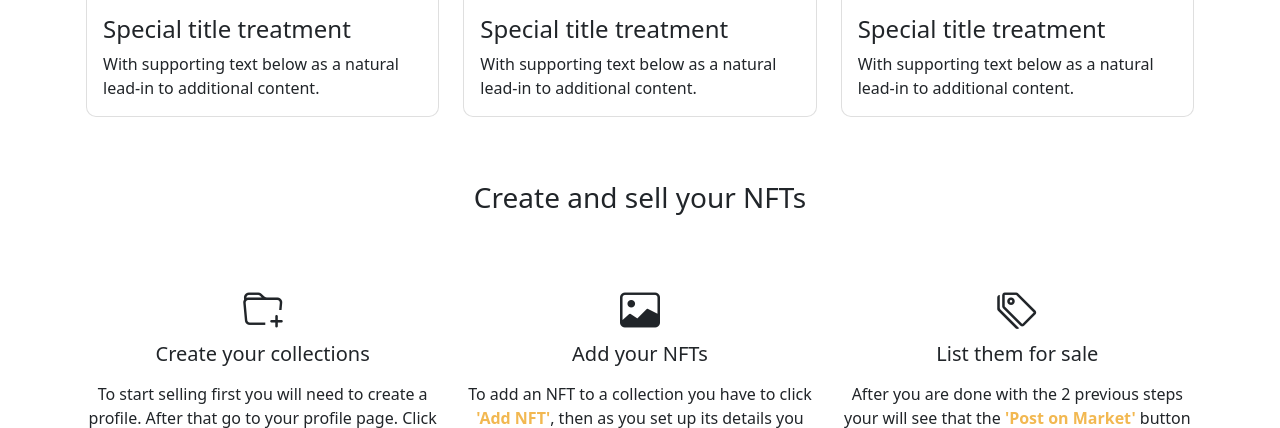
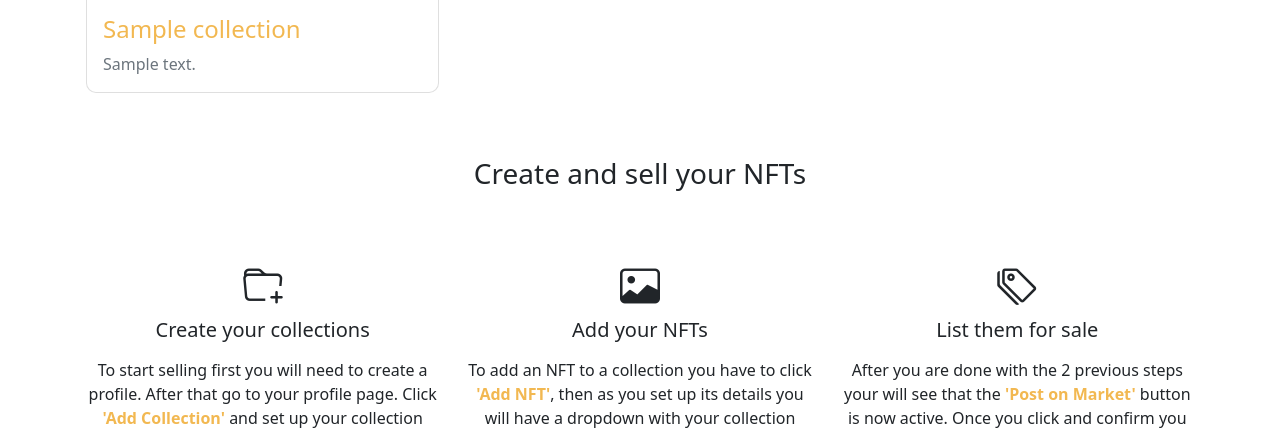
Before and after one commit to a-shiro/NFT-Themed-Marketplace, a Django app: page / in a window 1280 px wide. Shown: the part 939-1367 px from the top of the page. Run offline with Django 4.2, Linux system fonts and the light colour scheme; tables that the repository leaves empty hold one stand-in row (values such as "Sample post"); grey boxes marked "Sample" are stand-in pictures; some libraries are stand-ins or nearby versions.

Commit message:
Swapped hardcoded landing page content to dynamic

```diff
--- a/DesertTraders/web_generic_features/models.py
+++ b/DesertTraders/web_generic_features/models.py
@@ -45,6 +45,8 @@ class NFT(models.Model):
 
     MIN_QUANTITY_VALUE = 1
 
+    DEFAULT_LIKES_VALUE = 0
+
     title = models.CharField(
         max_length=TITLE_MAX_LEN,
     )
@@ -75,7 +77,9 @@ class NFT(models.Model):
         on_delete=models.CASCADE,
     )
 
-    likes = models.IntegerField()
+    likes = models.IntegerField(
+        default=DEFAULT_LIKES_VALUE
+    )
 
     class Meta:
         verbose_name = 'NFT'
--- a/DesertTraders/web_generic_features/views/main.py
+++ b/DesertTraders/web_generic_features/views/main.py
@@ -1,11 +1,27 @@
 from django.shortcuts import render
 from django.views import generic as generic_views
 
+from DesertTraders.web_generic_features.helpers import get_collections
 from DesertTraders.web_generic_features.mixins import SimpleStaticPageMixin
 
 
 class HomeView(generic_views.TemplateView):
     template_name = 'web_generic_features/main/home.html'
+
+    def get_context_data(self, **kwargs):
+        most_popular_collections = get_collections()
+
+        carousel_first_page = most_popular_collections[0:3]
+        carousel_second_page = most_popular_collections[3:6]
+        carousel_third_page = most_popular_collections[6:9]
+
+        context = super().get_context_data()
+
+        context['carousel_first_page'] = carousel_first_page
+        context['carousel_second_page'] = carousel_second_page
+        context['carousel_third_page'] = carousel_third_page
+
+        return context
 
 
 class PrivacyPolicyView(generic_views.TemplateView, SimpleStaticPageMixin):
--- a/templates/web_generic_features/main/home.html
+++ b/templates/web_generic_features/main/home.html
@@ -148,130 +148,188 @@
                     <i class="bi bi-arrow-right"></i>
                 </a>
             </div>
+
             <div class="col-12">
                 <div id="main-carousel" class="carousel slide" data-ride="carousel">
                     <div class="carousel-inner">
                         <div class="carousel-item active">
                             <div class="row">
+                                {% for collection in carousel_first_page %}
+                                    {% if forloop.counter == 1 %}
                                         <div class="col-md-6 col-lg-4 mb-3">
                                             <div class="card" style="border-radius: 10px">
-                                        <img class="custom-img-height-carousel" style="border-radius: 10px 10px 0 0;"
+                                                <img class="custom-img-height-carousel"
+                                                     style="border-radius: 10px 10px 0 0;"
                                                      alt="100%x280"
-                                             src="https://media.newyorker.com/photos/61016c1c7a2a603b3075c7b8/master
-                                             /pass/chayka-boredapeclub.jpg">
+                                                     src="{{ collection.image.url }}">
                                                 <div class="card-body">
-                                            <h4 class="card-title">Special title treatment</h4>
-                                            <p class="card-text">With supporting text below as a natural lead-in to
-                                                additional content.</p>
+                                                    <h4 class="card-title" style="color: #F2B851">
+                                                        {{ collection.title|truncatechars:25 }}
+                                                    </h4>
+                                                    <p class="card-text text-secondary" title="{{ collection.description }}">
+                                                        {{ collection.description|truncatechars:40 }}
+                                                    </p>
                                                 </div>
                                             </div>
                                         </div>
+                                    {% endif %}
+                                    {% if forloop.counter == 2 %}
                                         <div class="col-md-6 col-lg-4 d-none d-md-block mb-3">
                                             <div class="card" style="border-radius: 10px">
-                                        <img class="custom-img-height-carousel" style="border-radius: 10px 10px 0 0;"
+                                                <img class="custom-img-height-carousel"
+                                                     style="border-radius: 10px 10px 0 0;"
                                                      alt="100%x280"
-                                             src="https://static.news.bitcoin.com/wp-content/uploads/2021/08/cryptopunks-nft-collection-joins-axie-infinity-and-opensea-by-hitting-1-billion-in-sales.jpg">
+                                                     src="{{ collection.image.url }}">
                                                 <div class="card-body">
-                                            <h4 class="card-title">Special title treatment</h4>
-                                            <p class="card-text">With supporting text below as a natural lead-in to
-                                                additional content.</p>
+                                                    <h4 class="card-title" style="color: #F2B851">
+                                                        {{ collection.title|truncatechars:25 }}
+                                                    </h4>
+                                                    <p class="card-text text-secondary" title="{{ collection.description }}">
+                                                        {{ collection.description|truncatechars:40 }}
+                                                    </p>
                                                 </div>
                                             </div>
                                         </div>
+                                    {% endif %}
+                                    {% if forloop.counter == 3 %}
                                         <div class="col-lg-4 d-none d-lg-block mb-3">
                                             <div class="card" style="border-radius: 10px">
-                                        <img class="custom-img-height-carousel" style="border-radius: 10px 10px 0 0;"
+                                                <img class="custom-img-height-carousel"
+                                                     style="border-radius: 10px 10px 0 0;"
                                                      alt="100%x280"
-                                             src="https://fiverr-res.cloudinary.com/images/q_auto,f_auto/gigs/221256663/original/e825a3823b7b7e36de29fdd739497ea4c35ef211/create-a-10-000-nft-collection.png">
+                                                     src="{{ collection.image.url }}">
                                                 <div class="card-body">
-                                            <h4 class="card-title">Special title treatment</h4>
-                                            <p class="card-text">With supporting text below as a natural lead-in to
-                                                additional content.</p>
+                                                    <h4 class="card-title" style="color: #F2B851">
+                                                        {{ collection.title|truncatechars:25 }}
+                                                    </h4>
+                                                    <p class="card-text text-secondary" title="{{ collection.description }}">
+                                                        {{ collection.description|truncatechars:40 }}
+                                                    </p>
                                                 </div>
                                             </div>
                                         </div>
+                                    {% endif %}
+                                {% endfor %}
                             </div>
                         </div>
                         <div class="carousel-item">
                             <div class="row">
+                                {% for collection in carousel_second_page %}
+                                    {% if forloop.counter == 1 %}
                                         <div class="col-md-6 col-lg-4 mb-3">
                                             <div class="card" style="border-radius: 10px">
-                                        <img class="custom-img-height-carousel" style="border-radius: 10px 10px 0 0;"
+                                                <img class="custom-img-height-carousel"
+                                                     style="border-radius: 10px 10px 0 0;"
                                                      alt="100%x280"
-                                             src="https://global-uploads.webflow.com/5fad86e2327507cecea2d5e8/616d90399c2eef11e2cd360c_31cEP4m6QkLiewvUfioXLvHzZp7eBPb5hdPzD4icmbzuzlBpuytQJehhtWj2wp9HejXNgXVyompt16cXEAgULYEz4bmrR9oWLT4N63IVYwJaoj0sLxtM3aldxFmDwRFI1F5tYcEq%3Ds0.png">
+                                                     src="{{ collection.image.url }}">
                                                 <div class="card-body">
-                                            <h4 class="card-title">Special title treatment</h4>
-                                            <p class="card-text">With supporting text below as a natural lead-in to
-                                                additional content.</p>
+                                                    <h4 class="card-title" style="color: #F2B851">
+                                                        {{ collection.title|truncatechars:25 }}
+                                                    </h4>
+                                                    <p class="card-text text-secondary" title="{{ collection.description }}">
+                                                        {{ collection.description|truncatechars:40 }}
+                                                    </p>
                                                 </div>
                                             </div>
                                         </div>
+                                    {% endif %}
+                                    {% if forloop.counter == 2 %}
                                         <div class="col-md-6 col-lg-4 d-none d-md-block mb-3">
                                             <div class="card" style="border-radius: 10px">
-                                        <img class="custom-img-height-carousel" style="border-radius: 10px 10px 0 0;"
+                                                <img class="custom-img-height-carousel"
+                                                     style="border-radius: 10px 10px 0 0;"
                                                      alt="100%x280"
-                                             src="https://itsblockchain.com/wp-content/uploads/2021/09/og-image.png">
+                                                     src="{{ collection.image.url }}">
                                                 <div class="card-body">
-                                            <h4 class="card-title">Special title treatment</h4>
-                                            <p class="card-text">With supporting text below as a natural lead-in to
-                                                additional content.</p>
+                                                    <h4 class="card-title" style="color: #F2B851">
+                                                        {{ collection.title|truncatechars:25 }}
+                                                    </h4>
+                                                    <p class="card-text text-secondary" title="{{ collection.description }}">
+                                                        {{ collection.description|truncatechars:40 }}
+                                                    </p>
                                                 </div>
                                             </div>
                                         </div>
+                                    {% endif %}
+                                    {% if forloop.counter == 3 %}
                                         <div class="col-lg-4 d-none d-lg-block mb-3">
                                             <div class="card" style="border-radius: 10px">
-                                        <img class="custom-img-height-carousel" style="border-radius: 10px 10px 0 0;"
+                                                <img class="custom-img-height-carousel"
+                                                     style="border-radius: 10px 10px 0 0;"
                                                      alt="100%x280"
-                                             src="https://media-exp1.licdn.com/dms/image/C4D12AQG3g9IDjrq9Mw/article-cover_image-shrink_600_2000/0/1646069285361?e=1652313600&v=beta&t=jpnnnzWV5w9PzuCVgLymexMCsWxDGtz8Tc7OLRC_WaQ">
+                                                     src="{{ collection.image.url }}">
                                                 <div class="card-body">
-                                            <h4 class="card-title">Special title treatment</h4>
-                                            <p class="card-text">With supporting text below as a natural lead-in to
-                                                additional content.</p>
+                                                    <h4 class="card-title" style="color: #F2B851">
+                                                        {{ collection.title|truncatechars:25 }}
+                                                    </h4>
+                                                    <p class="card-text text-secondary" title="{{ collection.description }}">
+                                                        {{ collection.description|truncatechars:40 }}
+                                                    </p>
                                                 </div>
                                             </div>
                                         </div>
+                                    {% endif %}
+                                {% endfor %}
                             </div>
                         </div>
                         <div class="carousel-item">
                             <div class="row">
+                                {% for collection in carousel_third_page %}
+                                    {% if forloop.counter == 1 %}
                                         <div class="col-md-6 col-lg-4 mb-3">
                                             <div class="card" style="border-radius: 10px">
-                                        <img class="custom-img-height-carousel" style="border-radius: 10px 10px 0 0;"
+                                                <img class="custom-img-height-carousel"
+                                                     style="border-radius: 10px 10px 0 0;"
                                                      alt="100%x280"
-                                             src="https://cdn.tellimer.com/hmgTXYfvUikNEdtxcFAAuuABQi85eNhCMViDZCbJ.png">
+                                                     src="{{ collection.image.url }}">
                                                 <div class="card-body">
-                                            <h4 class="card-title">Special title treatment</h4>
-                                            <p class="card-text">With supporting text below as a natural lead-in to
-                                                additional content.</p>
+                                                   <h4 class="card-title" style="color: #F2B851">
+                                                        {{ collection.title|truncatechars:25 }}
+                                                    </h4>
+                                                    <p class="card-text text-secondary" title="{{ collection.description }}">
+                                                        {{ collection.description|truncatechars:40 }}
+                                                    </p>
                                                 </div>
                                             </div>
                                         </div>
+                                    {% endif %}
+                                    {% if forloop.counter == 2 %}
                                         <div class="col-md-6 col-lg-4 d-none d-md-block mb-3">
                                             <div class="card" style="border-radius: 10px">
-                                        <img class="custom-img-height-carousel" style="border-radius: 10px 10px 0 0;"
+                                                <img class="custom-img-height-carousel"
+                                                     style="border-radius: 10px 10px 0 0;"
                                                      alt="100%x280"
-                                             src="https://nfts.wtf/wp-content/uploads/2022/01/cover-1024x572.jpg">
+                                                     src="{{ collection.image.url }}">
                                                 <div class="card-body">
-                                            <h4 class="card-title">Special title treatment</h4>
-                                            <p class="card-text">With supporting text below as a natural lead-in to
-                                                additional content.</p>
+                                                    <h4 class="card-title" style="color: #F2B851">
+                                                        {{ collection.title|truncatechars:25 }}
+                                                    </h4>
+                                                    <p class="card-text text-secondary" title="{{ collection.description }}">
+                                                        {{ collection.description|truncatechars:40 }}
+                                                    </p>
                                                 </div>
                                             </div>
                                         </div>
+                                    {% endif %}
+                                    {% if forloop.counter == 3 %}
                                         <div class="col-lg-4 d-none d-lg-block mb-3">
                                             <div class="card" style="border-radius: 10px">
-                                        <img class="custom-img-height-carousel" style="border-radius: 10px 10px 0 0;"
+                                                <img class="custom-img-height-carousel"
+                                                     style="border-radius: 10px 10px 0 0;"
                                                      alt="100%x280"
-                                             src="https://www.nftsstreet.com/wp-content/uploads/2021/12/6165f6bd63068b48ea589a19_Screenshot-2021-10-12-at-23.57.30.png">
+                                                     src="{{ collection.image.url }}">
                                                 <div class="card-body">
-                                            <h4 class="card-title">Special title treatment</h4>
-                                            <p class="card-text">With supporting text below as a natural lead-in to
-                                                additional content.</p>
+                                                    <h4 class="card-title" style="color: #F2B851">
+                                                        {{ collection.title|truncatechars:25 }}
+                                                    </h4>
+                                                    <p class="card-text text-secondary" title="{{ collection.description }}">
+                                                        {{ collection.description|truncatechars:40 }}
+                                                    </p>
                                                 </div>
                                             </div>
                                         </div>
-                            </div>
-                        </div>
+                                    {% endif %}
+                                {% endfor %}
                             </div>
                         </div>
                     </div>
```
Also changed, not shown: DesertTraders/web_generic_features/helpers.py (+21 -0 lines), DesertTraders/web_generic_features/migrations/0012_alter_nft_likes.py (added), templates/web_generic_features/main/404.html (line endings or trailing spaces). Lines whose indentation alone changed are shown as unchanged.
